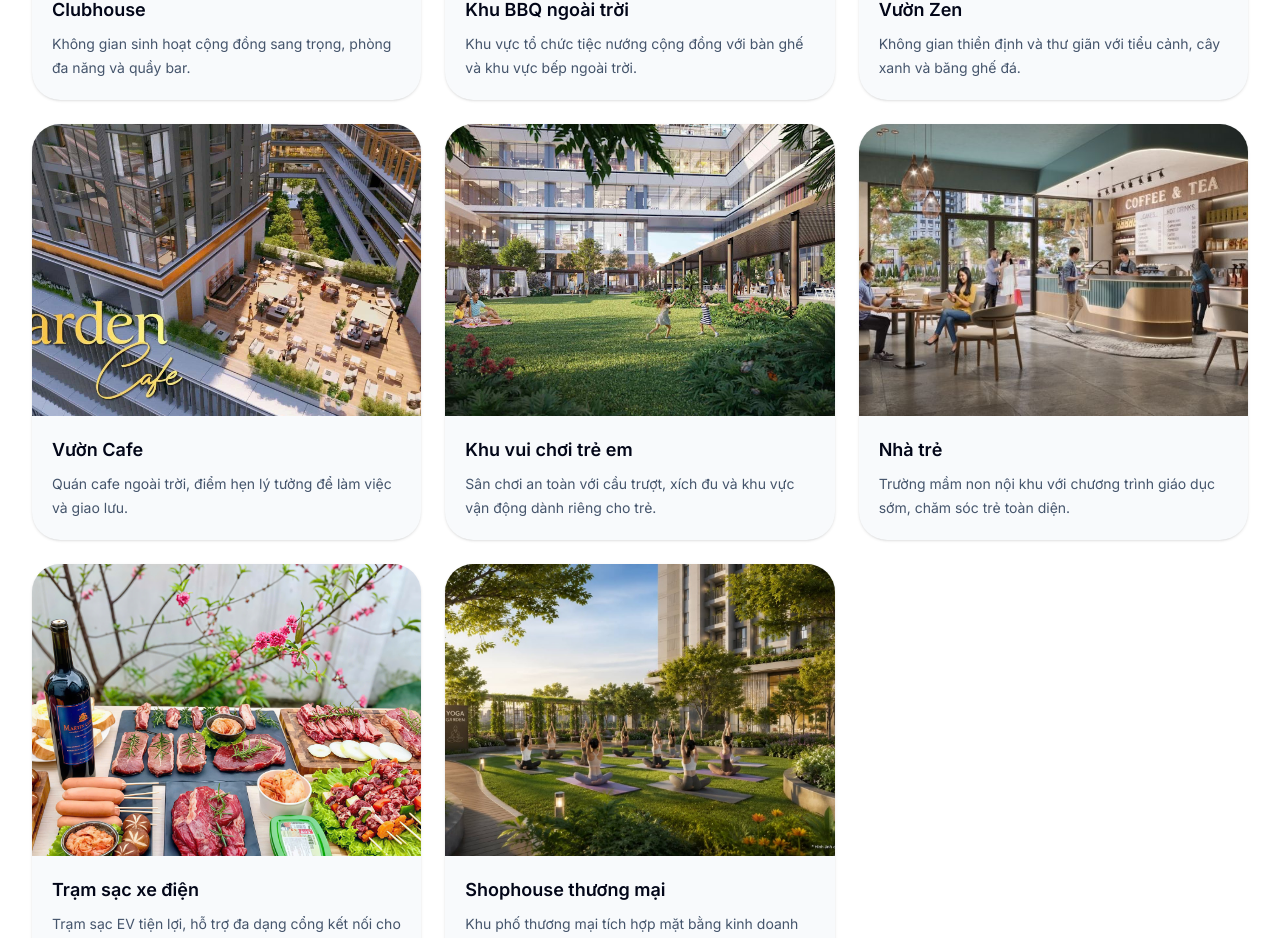
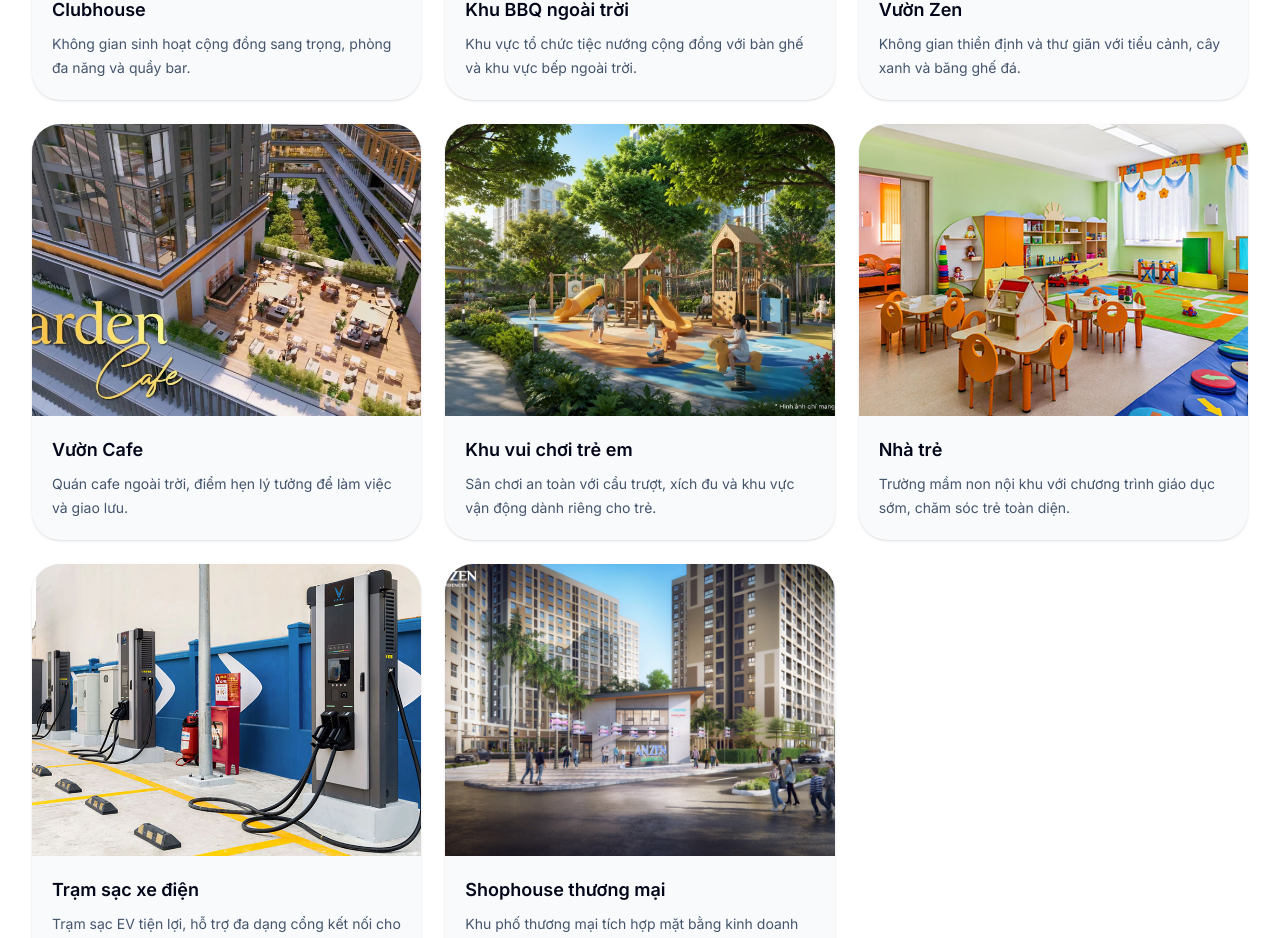
Before and after one commit to xuanthoan/anzen, a Next.js app: page / in a window 1280 px wide. Shown: the part 6357-7295 px from the top of the page. Built offline with nearby package versions, Linux system fonts and the light colour scheme; no server answers.

Commit message:
Fix amenity image mapping

```diff
--- a/src/data/amenities.ts
+++ b/src/data/amenities.ts
@@ -61,7 +61,7 @@ export const amenities: Amenity[] = [
     id: 'kids-playground',
     title: 'Khu vui chơi trẻ em',
     description: 'Sân chơi an toàn với cầu trượt, xích đu và khu vực vận động dành riêng cho trẻ.',
-    image: '/images/amenities/amenity-3.jpg',
+    image: '/images/amenities/amenity-8.jpg',
     alt: 'Khu vui chơi trẻ em tại An Zen Residences',
     category: 'internal',
   },
@@ -69,7 +69,7 @@ export const amenities: Amenity[] = [
     id: 'kindergarten',
     title: 'Nhà trẻ',
     description: 'Trường mầm non nội khu với chương trình giáo dục sớm, chăm sóc trẻ toàn diện.',
-    image: '/images/amenities/amenity-4.jpg',
+    image: '/images/amenities/amenity-9.jpg',
     alt: 'Nhà trẻ tại An Zen Residences',
     category: 'internal',
   },
@@ -77,7 +77,7 @@ export const amenities: Amenity[] = [
     id: 'ev-charger',
     title: 'Trạm sạc xe điện',
     description: 'Trạm sạc EV tiện lợi, hỗ trợ đa dạng cổng kết nối cho xe điện.',
-    image: '/images/amenities/amenity-5.jpg',
+    image: '/images/amenities/amenity-10.jpg',
     alt: 'Trạm sạc xe điện tại An Zen Residences',
     category: 'internal',
   },
@@ -85,7 +85,7 @@ export const amenities: Amenity[] = [
     id: 'shophouse',
     title: 'Shophouse thương mại',
     description: 'Khu phố thương mại tích hợp mặt bằng kinh doanh và không gian sống.',
-    image: '/images/amenities/amenity-6.jpg',
+    image: '/images/amenities/amenity-11.jpg',
     alt: 'Shophouse thương mại tại An Zen Residences',
     category: 'internal',
   },
```
